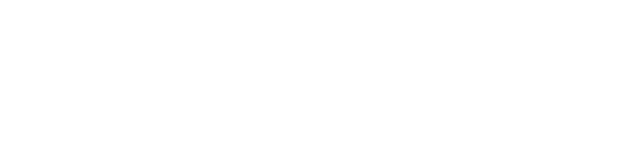
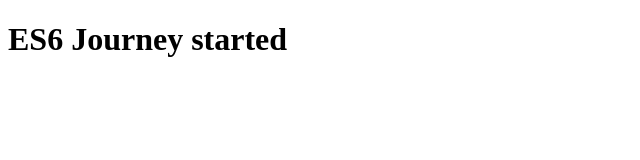
Before and after one commit to uchihaNayeem/ES6-Practice, a plain HTML site: page index.html in a window 1280 px wide. Shown: the whole page, without its empty margins (0-640 px from the left). Drawn offline with Linux system fonts and the light colour scheme.

Commit message:
2nd push

```diff
--- a/index.html
+++ b/index.html
@@ -7,7 +7,7 @@
 </head>
 <body>
 
-
+<h1>ES6 Journey started</h1>
 
 
 
```
